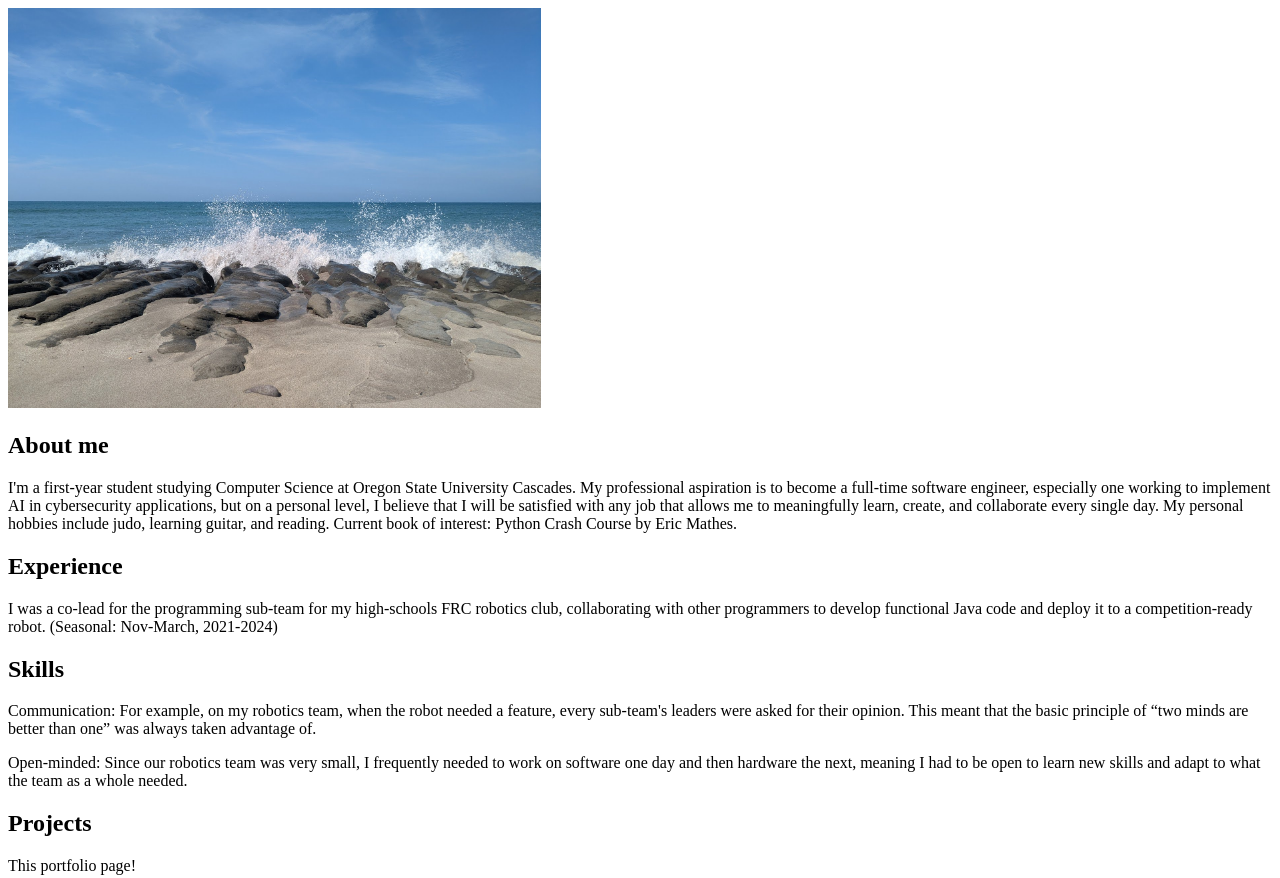
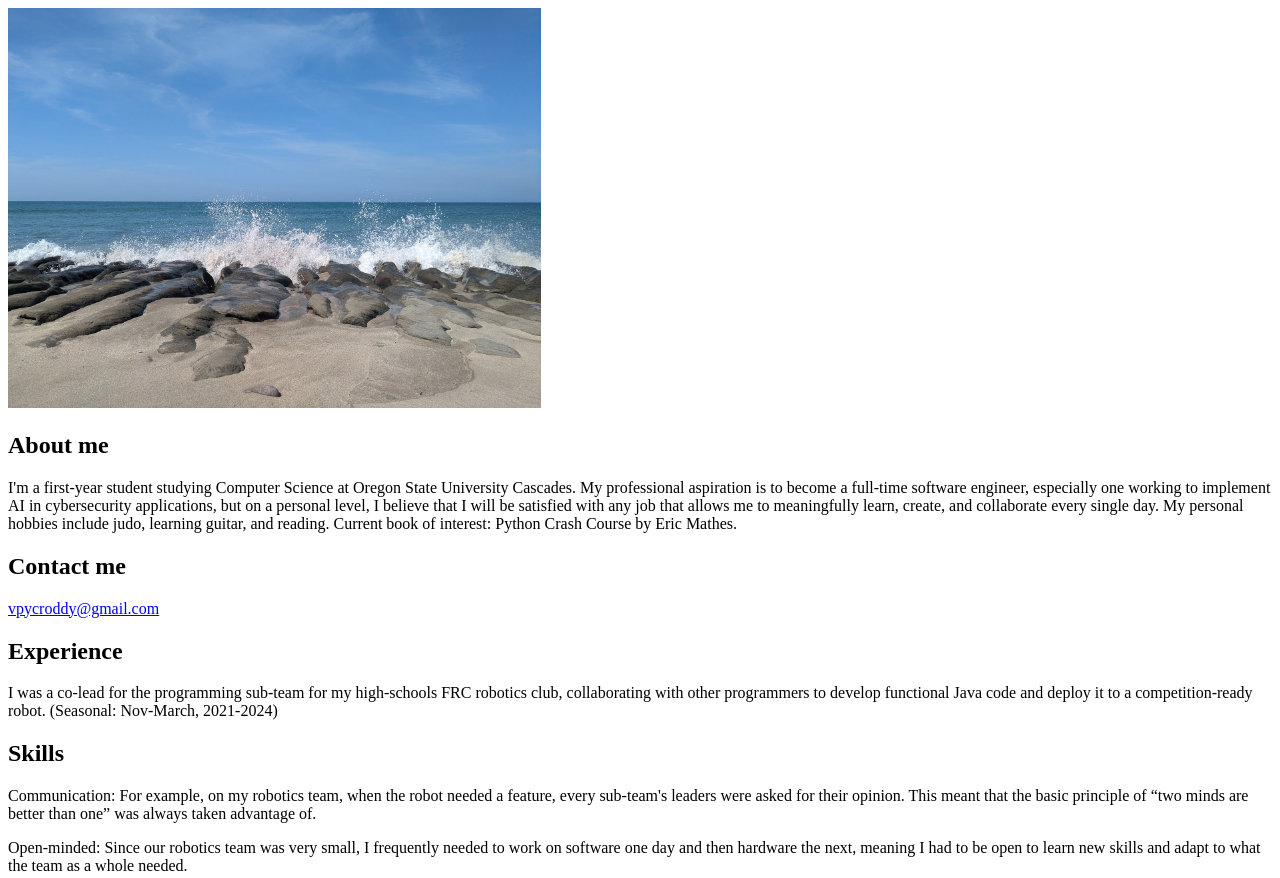
Before and after one commit to Game-GameEdition/Game-GameEdition.github.io, a plain HTML site: page index.html in a window 1280 px wide. Shown: the top 878 px of the page. Drawn offline with Linux system fonts and the light colour scheme.

Commit message:
Added Contact Me Section

```diff
--- a/index.html
+++ b/index.html
@@ -18,6 +18,15 @@
                     implement AI in cybersecurity applications, but on a personal level, I believe that I will be
                     satisfied with any job that allows me to meaningfully learn, create, and collaborate every single day. My personal hobbies include
                     judo, learning guitar, and reading. Current book of interest: Python Crash Course by Eric Mathes.
+                </p>
+            </div>
+
+            <div>
+                <h2>
+                    Contact me
+                </h2>
+                <p>
+                    <a target="_blank" href="mailto:vpycroddy@gmail.com">vpycroddy@gmail.com</a>
                 </p>
             </div>
 
```
